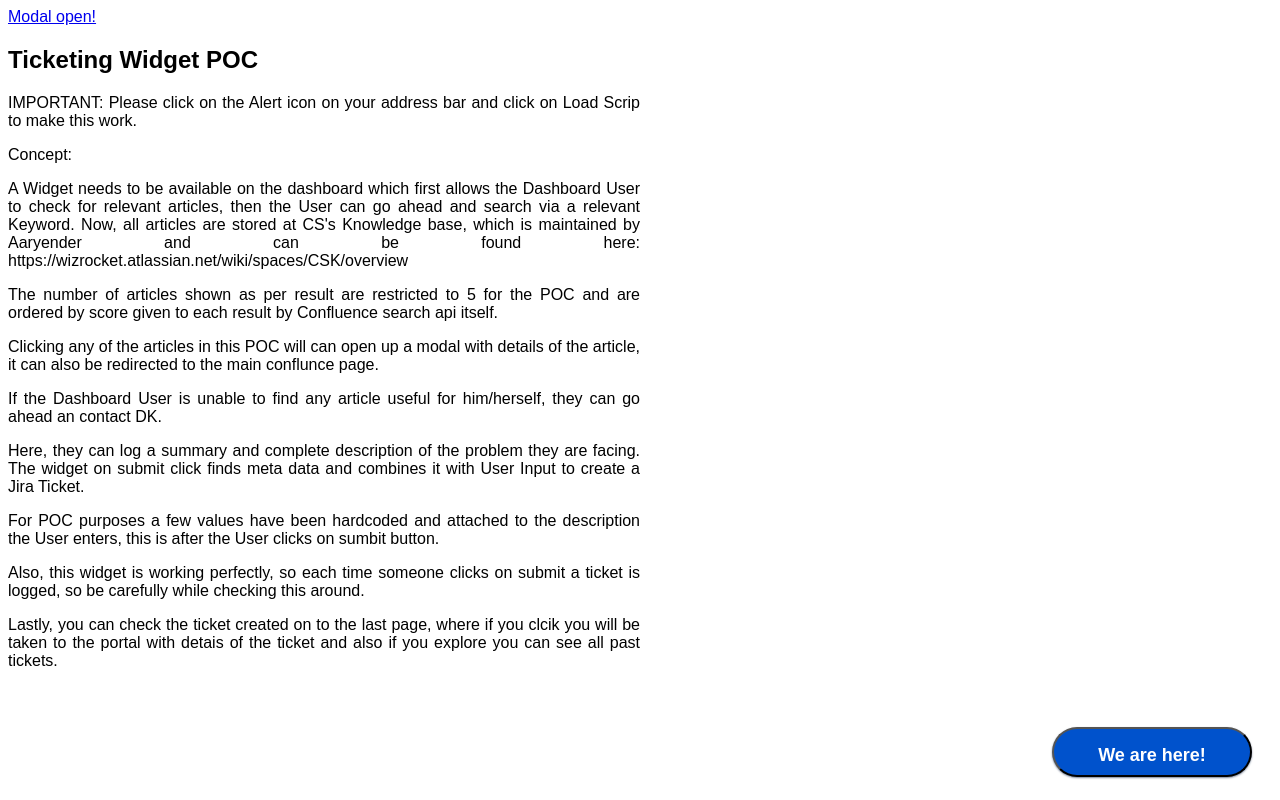
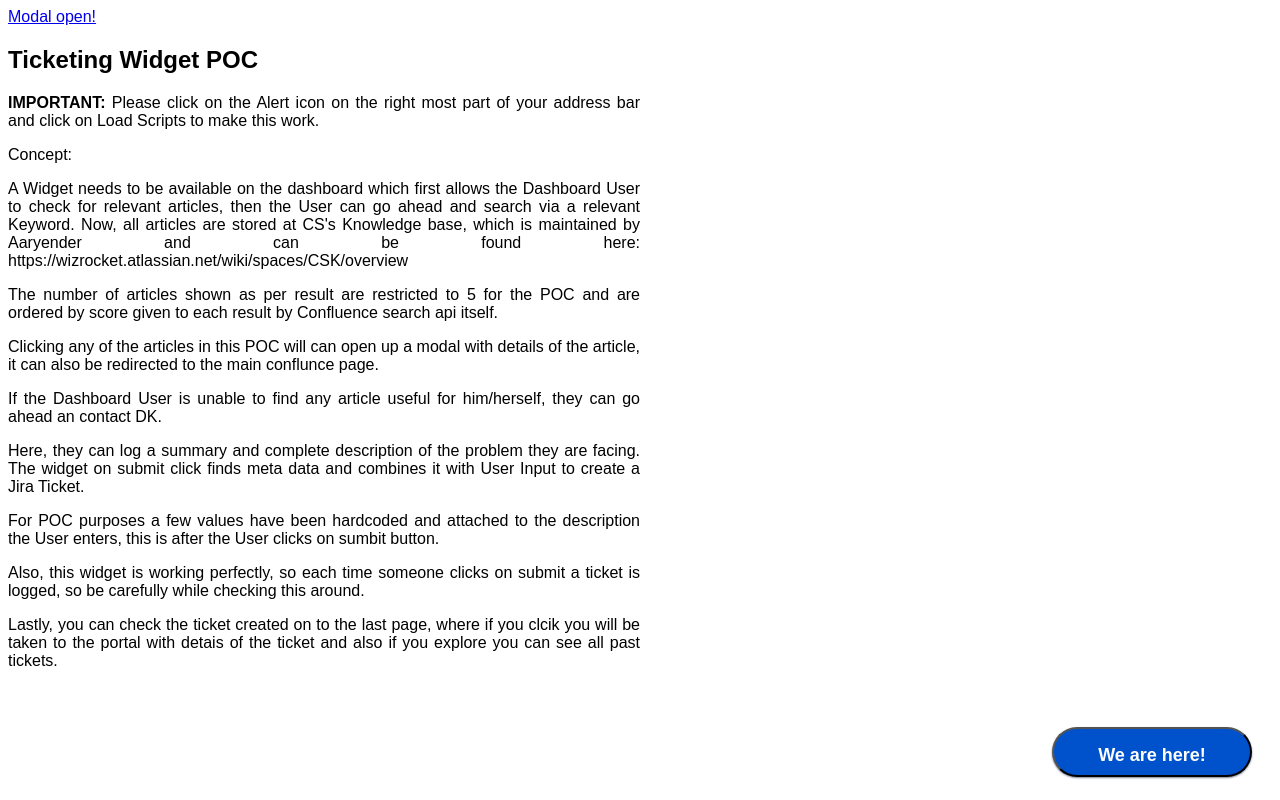
Before and after one commit to divyekant/divyekant.github.io, a plain HTML site: page widget.html in a window 1280 px wide. Drawn offline with nearby package versions, Linux system fonts and the light colour scheme; no server answers; a script that the page names is missing.

Commit message:
Changed Urls

```diff
--- a/widget.html
+++ b/widget.html
@@ -235,7 +235,7 @@ tr:nth-child(even) {
     </div>
     <h2>Ticketing Widget POC</h2>
     <div style="width:50%; text-align: justify;">
-        <p>IMPORTANT: Please click on the Alert icon on your address bar and click on Load Scrip to make this work.</p>
+        <p><b>IMPORTANT:</b> Please click on the Alert icon on the right most part of your address bar and click on Load Scripts to make this work.</p>
         <p>Concept:</p>
         <p>A Widget needs to be available on the dashboard which first allows the Dashboard User to check for relevant articles, then the User can go ahead and search via a relevant Keyword.
             Now, all articles are stored at CS's Knowledge base, which is maintained by Aaryender and can be found here: https://wizrocket.atlassian.net/wiki/spaces/CSK/overview</p>
```
